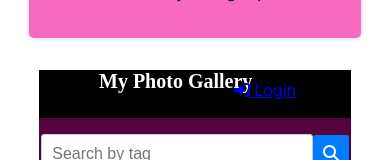
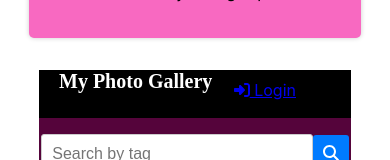
Before and after one commit to moromoke01/imageGallery, a React (Create React App) app: page /HomePage in a window 390 px wide. Shown: the part 405-565 px from the top of the page. Built offline with nearby package versions, Linux system fonts and the light colour scheme.

Commit message:
Update Navbar.css

```diff
--- a/src/Components/navbar/Navbar.css
+++ b/src/Components/navbar/Navbar.css
@@ -38,7 +38,7 @@
     font-family: Freehand521 BT;
     text-align: left;
     font-size: 20px;
-    margin-left: 3em;
+    margin-left: 20px;
     margin-bottom: 50px;
 }
 }
```
